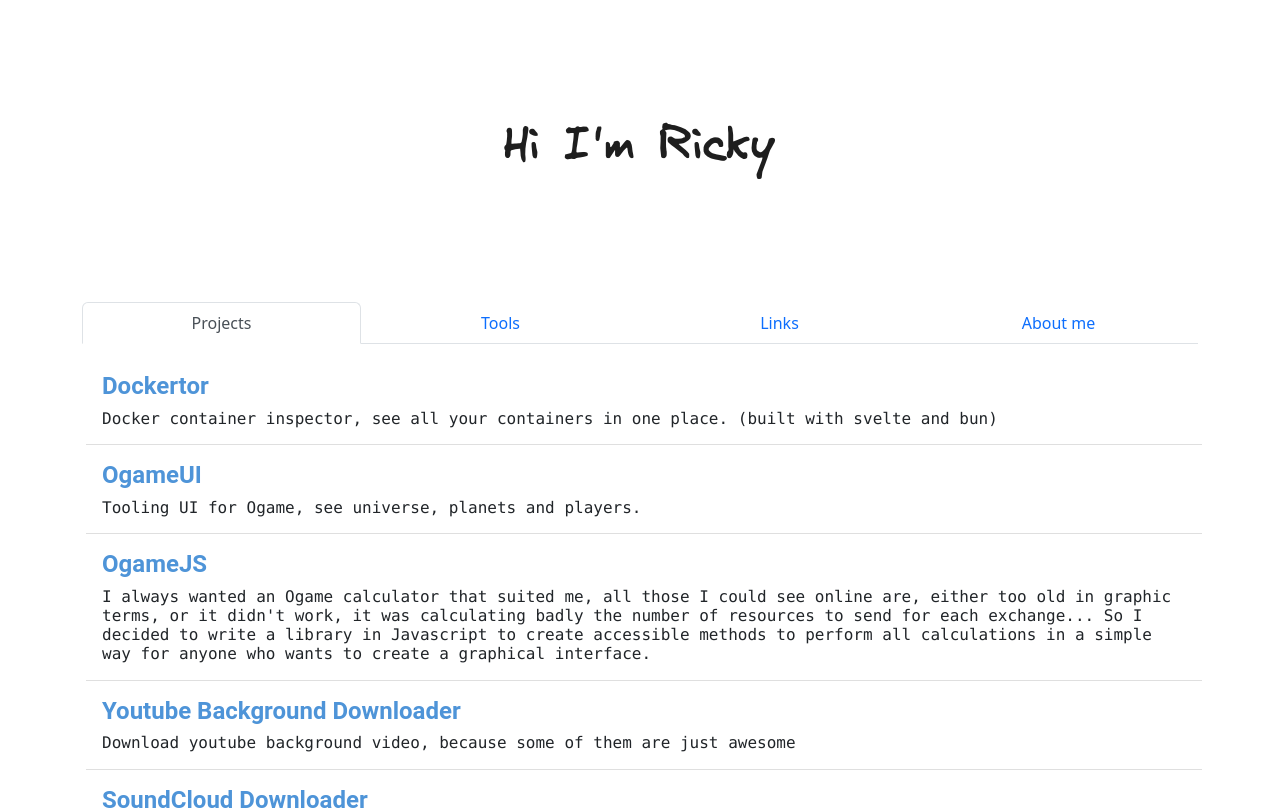
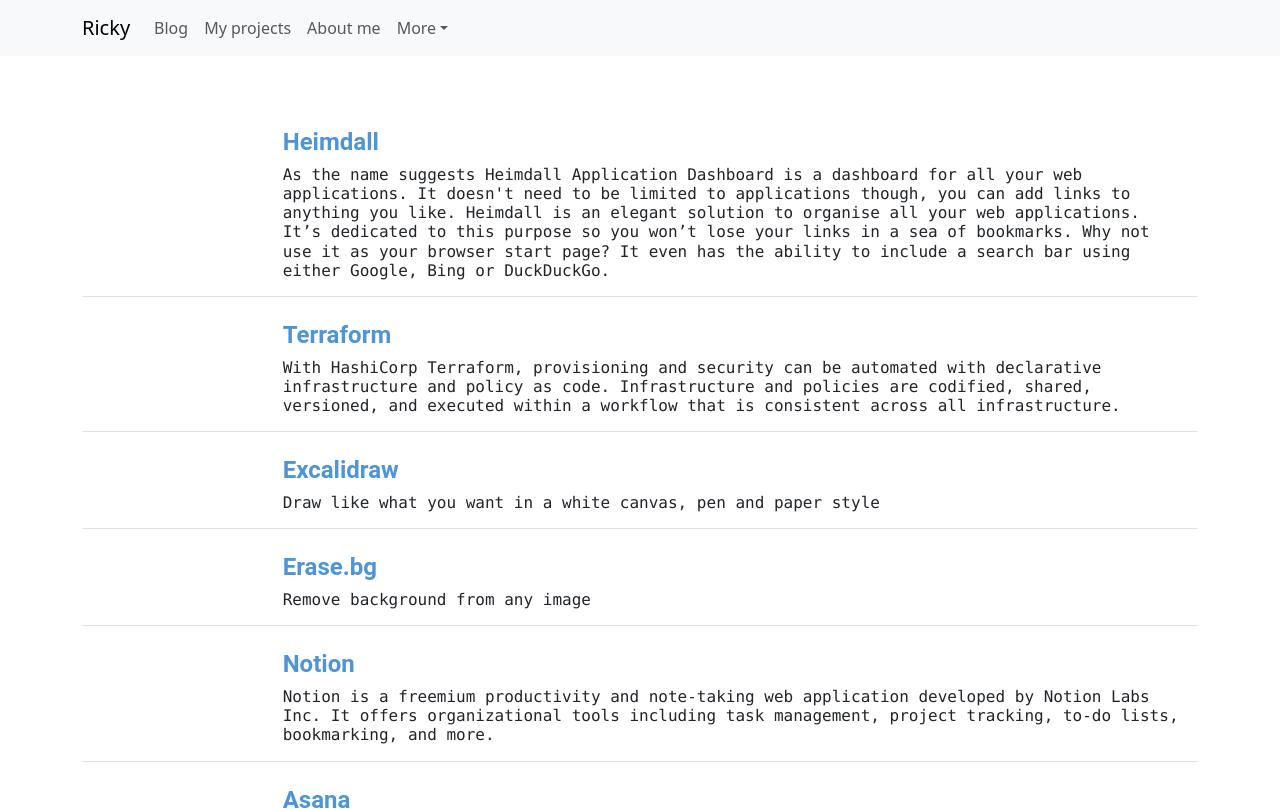
Before and after one commit to rolljee/rolljee.github.io, a React (Create React App) app: page /tools in a window 1280 px wide. Shown: the top 810 px of the page. Built offline with nearby package versions, Linux system fonts and the light colour scheme.

Commit message:
Work in progress, using react router

```diff
--- a/src/App.css
+++ b/src/App.css
@@ -8,10 +8,3 @@
   font-family: "Lucida Console", "Courier New", monospace;
   font-weight: 400;
 }
-
-.font-header {
-  font-family: 'Garamond', sans-serif;
-  font-weight: 700;
-  font-size: 2rem;
-  color: #303C4E
-}
--- a/src/App.js
+++ b/src/App.js
@@ -1,45 +1,52 @@
-import Container from "react-bootstrap/Container";
-import Row from "react-bootstrap/Row";
-import Col from "react-bootstrap/Col";
-import Tab from "react-bootstrap/Tab";
-import Tabs from "react-bootstrap/Tabs";
+import * as React from "react";
+import { Container } from "react-bootstrap";
+import { createBrowserRouter, RouterProvider } from "react-router-dom";
 
 import "./App.css";
+import NavBar from "./components/NavBar/navbar";
+import ErrorPage from "./routes/error-page";
+import Project from "./projects/Project";
 import AboutMe from "./about-me/AboutMe";
-import Project from "./projects/Project";
 import Tools from "./tools/Tools";
 import Links from "./links/Links";
+import Blog from "./blog/Blog";
 
+const router = createBrowserRouter([
+  {
+    path: "/",
+    element: <Blog />,
+    errorElement: <ErrorPage />,
+  },
+  {
+    path: "/projects",
+    element: <Project />,
+    errorElement: <ErrorPage />,
+  },
+  {
+    path: "/about-me",
+    element: <AboutMe />,
+    errorElement: <ErrorPage />,
+  },
+  {
+    path: "/tools",
+    element: <Tools />,
+    errorElement: <ErrorPage />,
+  },
+  {
+    path: "/links",
+    element: <Links />,
+    errorElement: <ErrorPage />,
+  },
+]);
 
 function App() {
   return (
-    <Container>
-      <Row className="row text-center">
-        <Col className="col">
-          <img src="/Intro.png" alt="Intro.png" />
-        </Col>
-      </Row>
-      <Tabs
-        defaultActiveKey="projects"
-        id="default-tab"
-        className="mb-3"
-        justify
-      >
-        <Tab eventKey="projects" title="Projects">
-          <Project />
-        </Tab>
-        <Tab eventKey="tools" title="Tools">
-          <Tools />
-        </Tab>
-        <Tab eventKey="links" title="Links">
-          <Links />
-        </Tab>
-
-        <Tab eventKey="about-me" title="About me">
-          <AboutMe />
-        </Tab>
-      </Tabs>
-    </Container>
+    <React.StrictMode>
+      <NavBar />
+      <Container>
+        <RouterProvider router={router} />
+      </Container>
+    </React.StrictMode>
   );
 }
 
--- a/src/about-me/AboutMe.js
+++ b/src/about-me/AboutMe.js
@@ -1,10 +1,15 @@
 import Row from "react-bootstrap/Row";
 import Col from "react-bootstrap/Col";
 
-function Links() {
+function AboutMe() {
   return (
     <Row>
       <Col>
+        <Row className="row text-center">
+          <Col className="col">
+            <img src="/Intro.png" alt="Intro.png" />
+          </Col>
+        </Row>
         <Row className="row text-center">
           <Col className="col">
             <img src="/me.jpeg" alt="me" />
@@ -12,12 +17,23 @@
         </Row>
         <Row className="row text-center mt-5">
           <Col className="col">
-            I am Nicolas Riquelme, also known as Ricky, I am a father of a lovely little girl.<br />
-            I currently work at Kuzzle.io as there lead software engineer.<br />
-            I am specialized in backend development and infrastructure.<br />
-            I have been working with NodeJS and Kubernetes (and a lot of other tools) for the last few years.<br />
-            I have built a lot of tools to help me and my team to be more efficient.<br /><br />
-            My best quality is that I never give up and will always try to close any subject I am involved in.<br />
+            I am Nicolas Riquelme, also known as Ricky, I am a father of a
+            lovely little girl.
+            <br />
+            I currently work at Kuzzle.io as there lead software engineer.
+            <br />
+            I am specialized in backend development and infrastructure.
+            <br />
+            I have been working with NodeJS and Kubernetes (and a lot of other
+            tools) for the last few years.
+            <br />
+            I have built a lot of tools to help me and my team to be more
+            efficient.
+            <br />
+            <br />
+            My best quality is that I never give up and will always try to close
+            any subject I am involved in.
+            <br />
           </Col>
         </Row>
       </Col>
@@ -25,4 +41,4 @@
   );
 }
 
-export default Links;
+export default AboutMe;
--- /dev/null
+++ b/src/blog/Blog.js
@@ -0,0 +1,20 @@
+import Row from "react-bootstrap/Row";
+import Col from "react-bootstrap/Col";
+import ListGroup from "react-bootstrap/ListGroup";
+import listGroupItem from "../components/ListGroupItem";
+
+import blogs from "./blogs.json";
+
+function Blog() {
+  return (
+    <Row>
+      <Col>
+        <ListGroup variant="flush">
+          {blogs.map((link) => listGroupItem(link))}
+        </ListGroup>
+      </Col>
+    </Row>
+  );
+}
+
+export default Blog;
--- a/src/components/ListGroupItem.js
+++ b/src/components/ListGroupItem.js
@@ -1,15 +1,28 @@
 import ListGroup from "react-bootstrap/ListGroup";
+import Image from "react-bootstrap/Image";
+import { Row, Col } from "react-bootstrap";
 
 function listGroupItem(props) {
   const redirect = (p) => {
     window.open(p.link, "_blank");
-  }
+  };
 
-  console.log(props);
   return (
-    <ListGroup.Item action onClick={() => redirect(props)} className="m-1">
-      <h4 className="font-title">{props.title}</h4>
-      <h6 className="font-description">{props.description}</h6>
+    <ListGroup.Item
+      action
+      onClick={() => redirect(props)}
+      key={props.title}
+      className="mt-3"
+    >
+      <Row description="horizontal" gap={3}>
+        <Col xs={6} md={2}>
+          <Image src={props.image} rounded />
+        </Col>
+        <Col xs={6} md={10} className="d-flex flex-column align-self-center">
+          <h4 className="font-title">{props.title}</h4>
+          <h6 className="font-description">{props.description}</h6>
+        </Col>
+      </Row>
     </ListGroup.Item>
   );
 }
--- /dev/null
+++ b/src/components/NavBar/navbar.js
@@ -0,0 +1,28 @@
+import Container from "react-bootstrap/Container";
+import Nav from "react-bootstrap/Nav";
+import Navbar from "react-bootstrap/Navbar";
+import NavDropdown from "react-bootstrap/NavDropdown";
+
+function NavBar() {
+  return (
+    <Navbar expand="lg" className="bg-body-tertiary mb-5">
+      <Container>
+        <Navbar.Brand href="/">Ricky</Navbar.Brand>
+        <Navbar.Toggle aria-controls="basic-navbar-nav" />
+        <Navbar.Collapse id="basic-navbar-nav">
+          <Nav className="me-auto">
+            <Nav.Link href="/">Blog</Nav.Link>
+            <Nav.Link href="/projects">My projects</Nav.Link>
+            <Nav.Link href="/about-me">About me</Nav.Link>
+            <NavDropdown title="More" id="basic-nav-dropdown">
+              <NavDropdown.Item href="/tools">Tools</NavDropdown.Item>
+              <NavDropdown.Item href="/links">Links</NavDropdown.Item>
+            </NavDropdown>
+          </Nav>
+        </Navbar.Collapse>
+      </Container>
+    </Navbar>
+  );
+}
+
+export default NavBar;
--- /dev/null
+++ b/src/routes/error-page.js
@@ -0,0 +1,21 @@
+import { Container } from "react-bootstrap";
+import { useRouteError } from "react-router-dom";
+
+export default function ErrorPage() {
+  const error = useRouteError();
+  console.error(error);
+
+  return (
+    <Container>
+      <div className="text-center mt-5">
+        <div id="error-page">
+          <h1>Oops!</h1>
+          <p className="mt-5">Sorry, an unexpected error has occurred.</p>
+          <p>
+            <i>{error.statusText || error.message}</i>
+          </p>
+        </div>
+      </div>
+    </Container>
+  );
+}
```
Also changed, not shown: package.json (+11 -7 lines), src/blog/blogs.json (added, +14 -0 lines), 1 other file (tests, documents, lock files or other folders).
